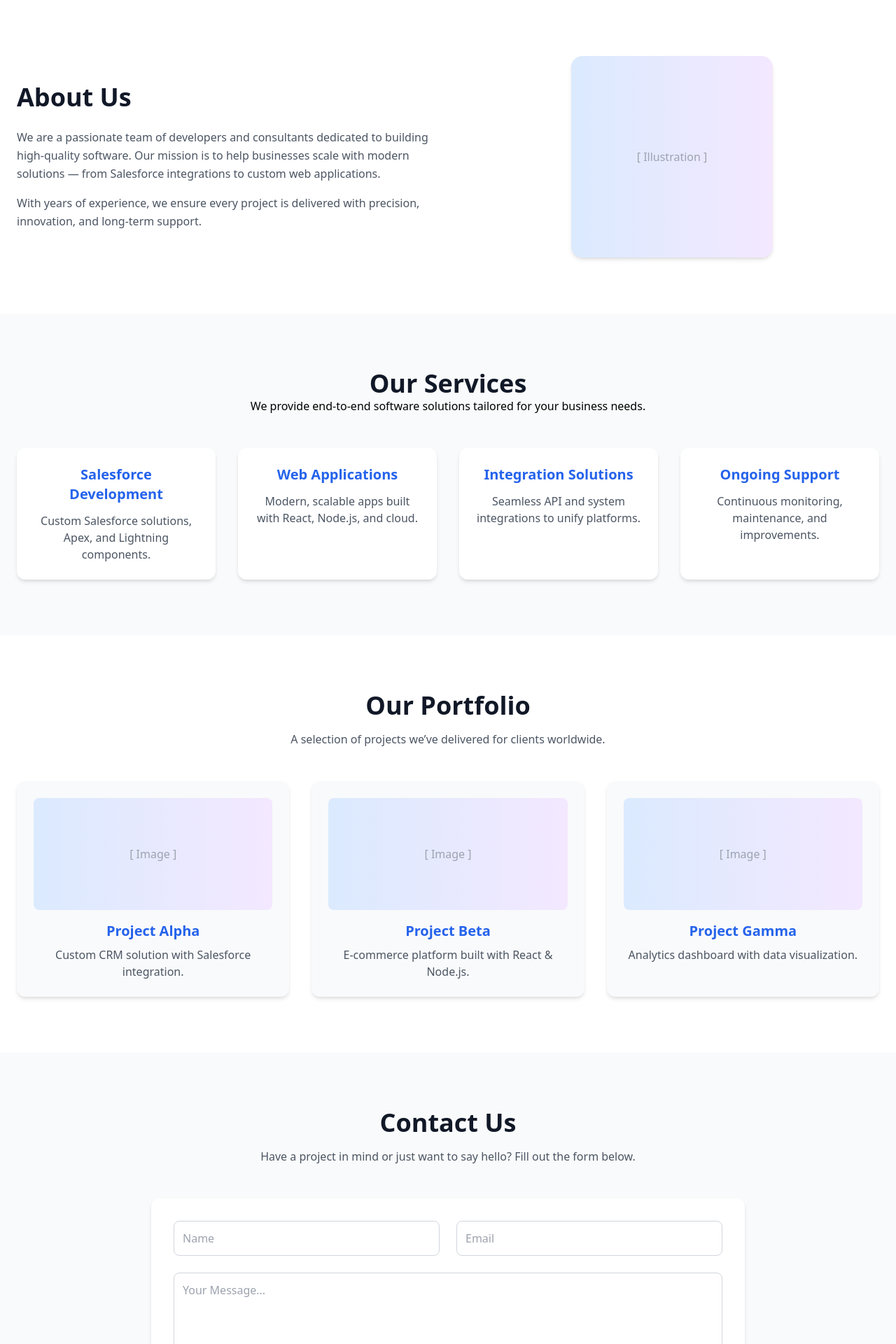
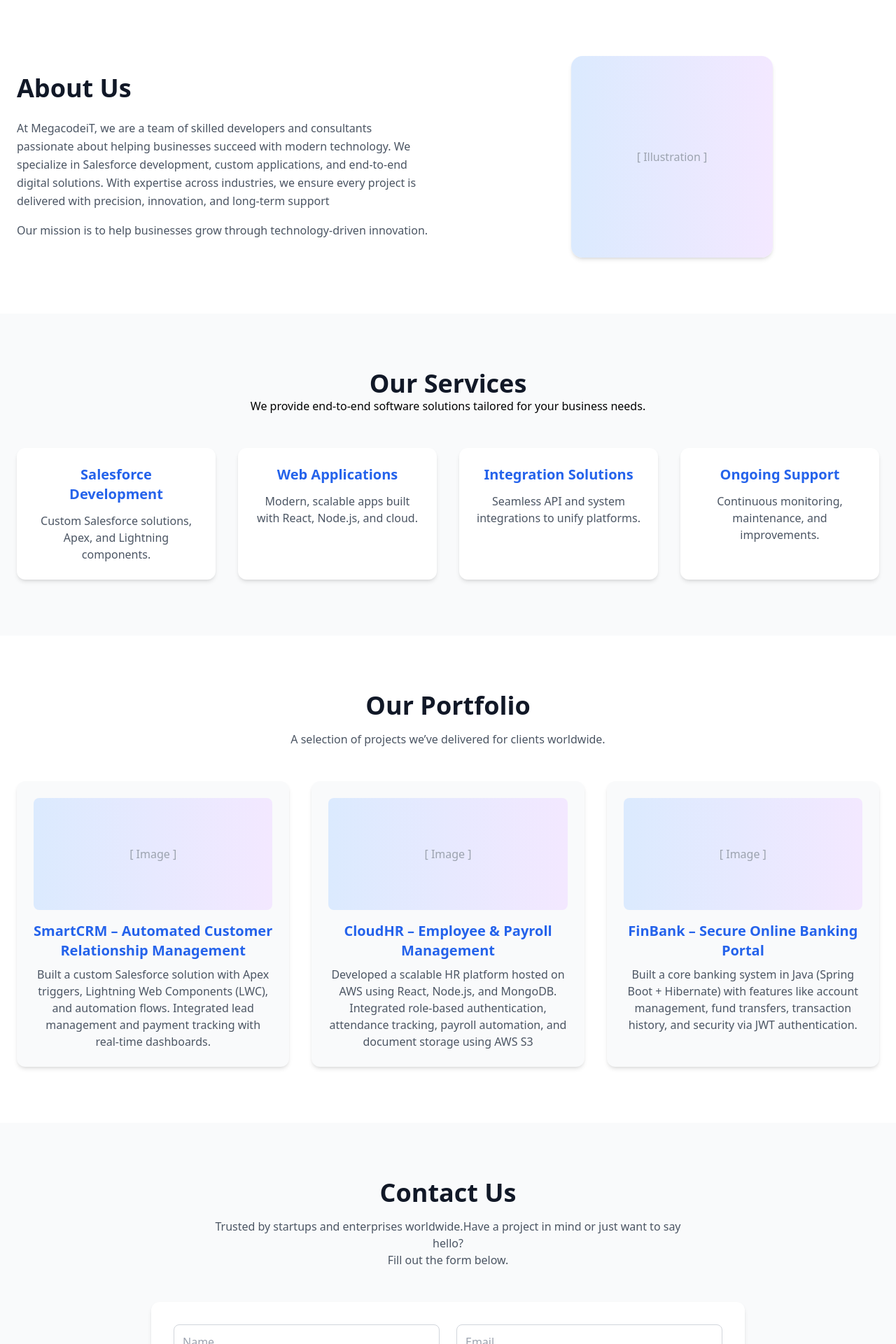
Before and after one commit to Ravi-758/Megacodeit, a React (Create React App) app: page / in a window 1280 px wide. Shown: the part 880-2800 px from the top of the page at 70% size. Built offline with nearby package versions, Linux system fonts and the light colour scheme.

Commit message:
changes in UI

```diff
--- a/public/index.html
+++ b/public/index.html
@@ -2,14 +2,14 @@
 <html lang="en">
   <head>
     <meta charset="utf-8" />
-    <link rel="icon" href="%PUBLIC_URL%/favicon.ico" />
+    <link rel="icon" href="%PUBLIC_URL%/favico.ico" />
     <meta name="viewport" content="width=device-width, initial-scale=1" />
     <meta name="theme-color" content="#000000" />
     <meta
       name="description"
       content="Web site created using create-react-app"
     />
-    <link rel="apple-touch-icon" href="%PUBLIC_URL%/logo192.png" />
+    <link rel="apple-touch-icon" href="%PUBLIC_URL%/logo19.png" />
     <!--
       manifest.json provides metadata used when your web app is installed on a
       user's mobile device or desktop. See https://developers.google.com/web/fundamentals/web-app-manifest/
--- a/src/components/About.jsx
+++ b/src/components/About.jsx
@@ -12,14 +12,10 @@
           About Us
         </h2>
         <p className="mt-6 text-gray-600 leading-relaxed">
-          We are a passionate team of developers and consultants dedicated
-          to building high-quality software. Our mission is to help businesses
-          scale with modern solutions — from Salesforce integrations to
-          custom web applications.
+          At MegacodeiT, we are a team of skilled developers and consultants passionate about helping businesses succeed with modern technology. We specialize in Salesforce development, custom applications, and end-to-end digital solutions. With expertise across industries, we ensure every project is delivered with precision, innovation, and long-term support
         </p>
         <p className="mt-4 text-gray-600 leading-relaxed">
-          With years of experience, we ensure every project is delivered
-          with precision, innovation, and long-term support.
+          Our mission is to help businesses grow through technology-driven innovation.
         </p>
       </div>
 
--- a/src/components/Contact.jsx
+++ b/src/components/Contact.jsx
@@ -37,7 +37,8 @@
           Contact Us
         </h2>
         <p className="mt-4 text-gray-600 text-center max-w-2xl mx-auto">
-          Have a project in mind or just want to say hello? Fill out the form below.
+          Trusted by startups and enterprises worldwide.Have a project in mind or just want to say hello?
+          <br/>Fill out the form below.
         </p>
 
         <form
--- a/src/components/Footer.jsx
+++ b/src/components/Footer.jsx
@@ -5,9 +5,14 @@
     <footer className="bg-white border-t py-6 mt-12">
       <div className="max-w-7xl mx-auto px-6 flex flex-col md:flex-row items-center justify-between text-gray-600 text-sm">
         {/* Left */}
-        <p>© {new Date().getFullYear()} YourCompany — All Rights Reserved</p>
+        <p>© {new Date().getFullYear()} MegacodeiT — All Rights Reserved</p>
 
         {/* Right */}
+        <div className="flex space-x-6 mt-4 md:mt-0">
+          <a href="#" className="hover:text-blue-600">Linkedin</a>
+          <a href="#" className="hover:text-blue-600">Github</a>
+          <a href="#" className="hover:text-blue-600">Twitter</a>
+        </div>
         <div className="flex space-x-6 mt-4 md:mt-0">
           <a href="#home" className="hover:text-blue-600">Home</a>
           <a href="#about" className="hover:text-blue-600">About</a>
--- a/src/components/Navbar.jsx
+++ b/src/components/Navbar.jsx
@@ -16,6 +16,8 @@
           <a href="#services" className="hover:text-blue-600">Services</a>
           <a href="#portfolio" className="hover:text-blue-600">Portfolio</a>
           <a href="#contact" className="hover:text-blue-600">Contact</a>
+          <a href="#contact" className="hover:text-blue-600">Careers</a>
+          <a href="#contact" className="hover:text-blue-600">Blog</a>
         </div>
       </div>
     </nav>
--- a/src/components/Portfolio.jsx
+++ b/src/components/Portfolio.jsx
@@ -3,16 +3,16 @@
 export default function Portfolio(){
     const projects = [
         {
-        title: "Project Alpha",
-        desc: "Custom CRM solution with Salesforce integration.",
+        title: "SmartCRM – Automated Customer Relationship Management",
+        desc: "Built a custom Salesforce solution with Apex triggers, Lightning Web Components (LWC), and automation flows. Integrated lead management and payment tracking with real-time dashboards.",
         },
         {
-        title: "Project Beta",
-        desc: "E-commerce platform built with React & Node.js.",
+        title: "CloudHR – Employee & Payroll Management",
+        desc: "Developed a scalable HR platform hosted on AWS using React, Node.js, and MongoDB. Integrated role-based authentication, attendance tracking, payroll automation, and document storage using AWS S3",
         },
         {
-        title: "Project Gamma",
-        desc: "Analytics dashboard with data visualization.",
+        title: "FinBank – Secure Online Banking Portal",
+        desc: "Built a core banking system in Java (Spring Boot + Hibernate) with features like account management, fund transfers, transaction history, and security via JWT authentication.",
         },
     ]
     return(
```
Also changed, not shown: public/logo192.png (deleted), public/logo512.png (deleted).
